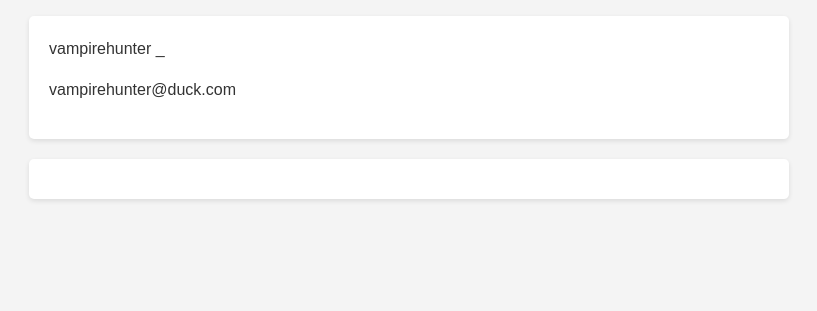
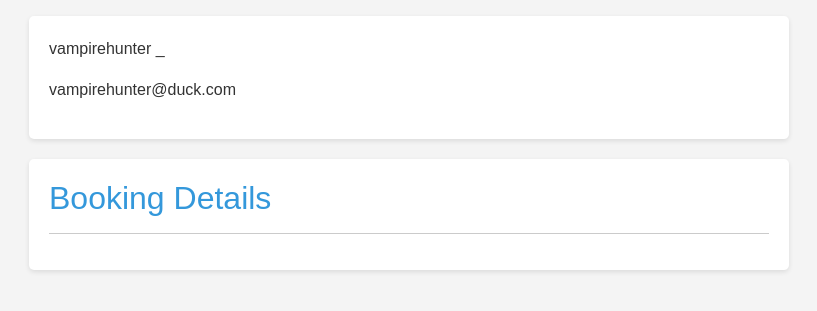
Before and after one commit to Vivek-Raiyani/eventmanagement, a Django app: page /profile/ in a window 1280 px wide. Shown: the part 342-653 px from the top of the page, without its empty margins (231-1048 px from the left). Run offline with Django 4.2, Linux system fonts and the light colour scheme; a user stored in the database is signed in; data comes from the database, SQL or seed files in the repository; both versions use the stored data as it was after the commit.

Commit message:
ui booking, cancle  and other changes

```diff
--- a/facility_management/models.py
+++ b/facility_management/models.py
@@ -89,4 +89,4 @@ class Booking(models.Model):
         return f"Booking at {self.facility} by {self.user} on {self.booking_date}"
 
     class Meta:
-        unique_together = ('facility','slots', 'booking_date')  # Prevent double booking for the same slot
+        unique_together = ('facility','slots', 'booking_date','cancelled')  # Prevent double booking for the same slot
--- a/facility_management/urls.py
+++ b/facility_management/urls.py
@@ -15,4 +15,6 @@ urlpatterns = [
           path('update_facility/<slug:slug>/', views.update_facility, name='update'),
           path ('update_booking/<int:booking_id>/', views.update_booking, name='update_booking'),
           path ('sport_list/', views.sport_list, name='sport'),
+          path("booking/",views.booking,name="book"),
+          path("cancle/<int:booking_id>/",views.cancle,name="cancle")
 ]
--- a/facility_management/views.py
+++ b/facility_management/views.py
@@ -1,6 +1,6 @@
 import json
 from django.http import JsonResponse
-from django.shortcuts import render, redirect
+from django.shortcuts import get_object_or_404, render, redirect
 from .models import Booking, Facility, Maintainance, Sport, BookingSlot
 from django.contrib.auth.decorators import login_required,user_passes_test
 from django.contrib.auth import login, authenticate,logout
@@ -69,14 +69,14 @@ def facility_detail(request, slug):
         print("date selected view")
         data = json.loads(request.body)  # request.body contains raw JSON data
         date = data.get('date', None)
-        booked_slots=Booking.objects.filter(facility=facility,booking_date=date)
+        booked_slots=Booking.objects.filter(facility=facility,booking_date=date,cancelled=False)
         available_slots=BookingSlot.objects.filter(set_by=facility.manager)
         print(available_slots)
         available_slots = available_slots.exclude(id__in=booked_slots.values_list('slots__id', flat=True))
         print(available_slots)
 
         # Convert available slots to a list of time strings or IDs
-        slots_data = [slot.start_time for slot in available_slots]
+        slots_data = [{'id': slot.id, 'time': slot.start_time} for slot in available_slots]
 
         # Return the available slots in JSON format
         return JsonResponse({'slots': slots_data})
@@ -221,3 +221,80 @@ def update_booking(request, booking_id):
 def sport_list(request):
     Sports = Sport.objects.all()
     return render(request, 'sports.html', {'sports': Sports})
+
+'''
+def booking(request):
+    print("-----------------------")
+    if request.method == "POST":
+        try:
+            # Get the current user
+            user = request.user
+            print("-----------------------")
+            # Get the facility based on the slug from the form
+            facility = Facility.objects.get(id=request.POST["facility_id"])
+            print(facility)
+            # Get the booking slot for the given facility and slot ID
+            slot_id = request.POST["slot_id"]
+            slots = get_object_or_404(BookingSlot, set_by=facility.manager, id=slot_id)
+            print(slots)
+            # Get the booking date from the form
+            booking_date = request.POST.get("date")
+
+            # Create a new booking object
+            booking = Booking(facility=facility, user=user, slots=slots, booking_date=booking_date)
+            print(booking)
+            # Save the booking
+            booking.save()
+
+            # Display success message
+            return redirect("profile")
+        except Exception as e:
+            print(e)
+    # Redirect in case of any error
+    return redirect("profile")
+
+'''
+
+def cancle(request,booking_id):
+    if request.method == "POST":
+        booking=Booking.objects.get(id=booking_id)
+        booking.cancelled=True
+        booking.reason=request.POST["reason"]
+        print(booking.cancelled)
+        booking.save()
+        return redirect("profile")
+
+def booking(request):
+    if request.method == "POST":
+        try:
+            # Parse the JSON request body
+            data = json.loads(request.body)
+
+            # Get the current user
+            user = request.user
+
+            # Get the facility based on the ID from the form
+            facility = Facility.objects.get(id=data["facility_id"])
+
+            # Get the booking slot for the given facility and slot ID
+            slot_id = data["slot_id"]
+            slots = get_object_or_404(BookingSlot, set_by=facility.manager, id=slot_id)
+
+            # Get the booking date from the form
+            booking_date = data.get("date")
+
+            # Create a new booking object
+            booking = Booking(facility=facility, user=user, slots=slots, booking_date=booking_date)
+
+            # Save the booking
+            booking.save()
+
+            # Return a success response in JSON format
+            return redirect('profile')
+
+        except Exception as e:
+            print(e)
+            return JsonResponse({"success": False, "error": str(e)}, status=400)
+
+    # If the request method is not POST, redirect to the profile page
+    return redirect("profile")
--- a/templates/managerview.html
+++ b/templates/managerview.html
@@ -339,10 +339,12 @@ function changeCalendarView(view) {
             // Add bookings for this slot and date
             const bookings = [];
             {% for booking in bookings %}
+            {% if booking.cancelled == False %}
             if ('{{ booking.booking_date|date:"Y-m-d" }}' === date.toISOString().split('T')[0] &&
                 '{{ booking.slots.start_time|time:"H:i A" }}' === slot) {
                 bookings.push(`<div class="booking" style="background-color:{% if booking.confirmed %}green{% else %}red{% endif %}">{{ booking.facility.name }}</div>`);
             }
+            {% endif %}
             {% endfor %}
             cell.innerHTML = bookings.join('');
         }
--- a/templates/profile.html
+++ b/templates/profile.html
@@ -50,6 +50,9 @@
         li {
             margin-bottom: 10px;
         }
+        .hidden {
+            display: none;  /* Hide elements with this class */
+        }
     </style>
 </head>
 <body>
@@ -63,36 +66,52 @@
     <section>
         <p>{{ user.first_name }} {{ user.last_name }}</p>
         <p>{{ user.email }}</p>
-
     </section>
 
     <section>
+      <h2>Booking Details</h2>
+      <hr>
         {% for book in booking %}
-        <h2>Booking Details</h2>
-        <ul>
-            <li>Event Name: {{ book.facility.name }}</li>
-            <li>Event Date: {{ book.booking_date }}</li>
-            <li>Event Time: {{ book.slots.start_time}}</li>
-        </ul>
+        {% if book.cancelled == False %}
+        <div>
+            <p><strong>Facility:</strong> {{ book.facility.name }}</p>
+            <p><strong>Booking Date:</strong> {{ book.booking_date }}</p>
+            <p><strong>Time Slot:</strong> {{ book.slots.start_time }} - {{ book.slots.end_time }}</p>
+            <p><strong>Current Status:</strong> {{ book.confirmed|yesno:"Confirmed,Pending,Rejected" }}</p>
+            <button class="btn btn-danger toggle_btn">Cancel</button>
+            <div class="container hidden my-4">  <!-- Initially hidden -->
+                <form action="{% url 'cancle' book.id %}" method="post">
+                    {% csrf_token %}
+                    <label for="reason">Reason for cancellation:</label>
+                    <input type="text" name="reason" placeholder="Enter reason for cancellation">
+                    <input type="submit" value="Cancel">
+                </form>
+            </div>
+        </div>
+        <hr>
+        {% endif %}
         {% endfor %}
-<!-- profile.html
-    <section>
-        <h2>Skills</h2>
-        <ul>
-            <li>HTML5</li>
-            <li>CSS3</li>
-            <li>JavaScript</li>
-            <li>React</li>
-            <li>Node.js</li>
-        </ul>
     </section>
 
-    <section>
-        <h2>Contact</h2>
-        <p>Email: john.doe@example.com</p>
-        <p>LinkedIn: linkedin.com/in/johndoe</p>
-        <p>GitHub: github.com/johndoe</p>
-    </section>
--->
+    <script src="https://cdn.jsdelivr.net/npm/bootstrap@5.1.3/dist/js/bootstrap.bundle.min.js"></script>
+    <script>
+        // Select all buttons with the class 'toggle_btn'
+        const buttons = document.querySelectorAll('.toggle_btn');
+
+        // Loop through each button and add the event listener
+        buttons.forEach(btn => {
+            btn.addEventListener('click', () => {
+                // Find the container associated with the button (next sibling)
+                const container = btn.nextElementSibling;
+
+                // Toggle the 'hidden' class to show/hide the container
+                if (container.classList.contains('hidden')) {
+                    container.classList.remove('hidden');  // Show the container
+                } else {
+                    container.classList.add('hidden');  // Hide the container
+                }
+            });
+        });
+    </script>
 </body>
 </html>
```
Also changed, not shown: templates/facilitydetail.html (+46 -1 lines), db.sqlite3, facility_management/migrations/0008_alter_booking_unique_together.py (added).
